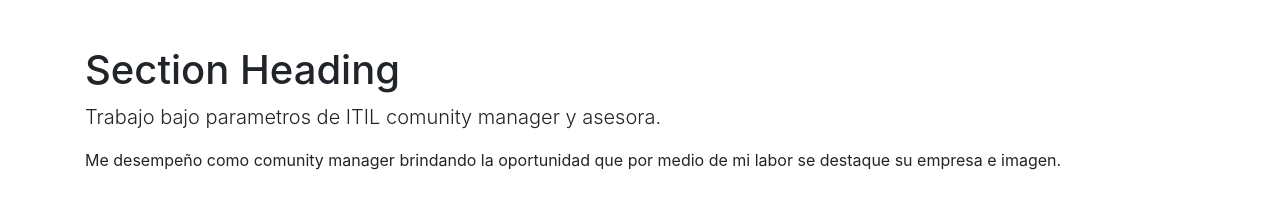
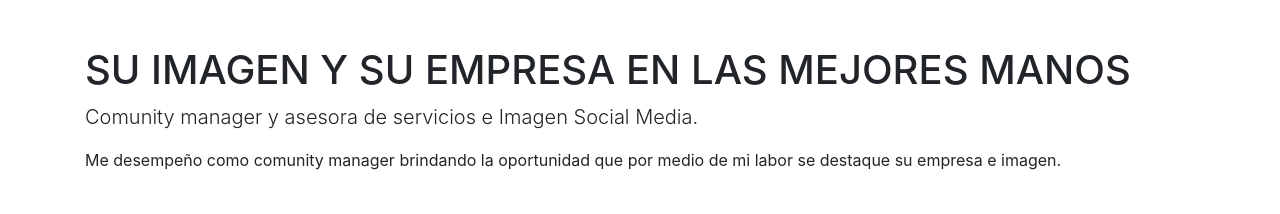
Before and after one commit to HellyKat/ejemplo-4, a website: page index.html in a window 1280 px wide. Shown: the part 354-568 px from the top of the page. Drawn offline with Linux system fonts and the light colour scheme.

Commit message:
Update index.html

```diff
--- a/index.html
+++ b/index.html
@@ -56,8 +56,8 @@
   <!-- Content section -->
   <section class="py-5">
     <div class="container">
-      <h1>Section Heading</h1>
-      <p class="lead">Trabajo bajo parametros de ITIL comunity manager y asesora.</p>
+      <h1>SU IMAGEN Y SU EMPRESA EN LAS MEJORES MANOS</h1>
+      <p class="lead">Comunity manager y asesora de servicios e Imagen Social Media.</p>
       <p> Me desempeño como comunity manager brindando la oportunidad que por medio de mi labor se destaque su empresa e imagen.</p>
     </div>
   </section>
```
